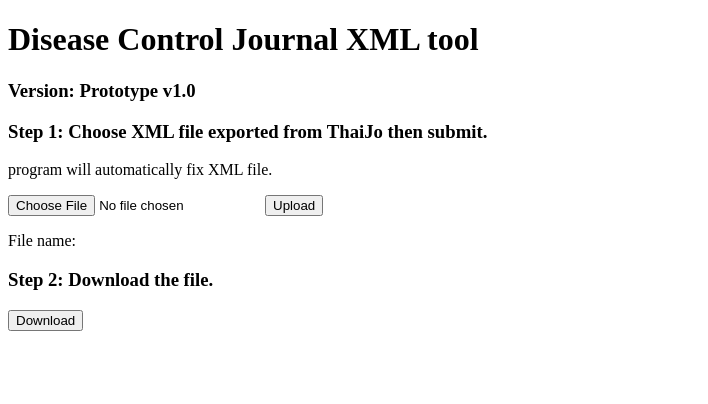
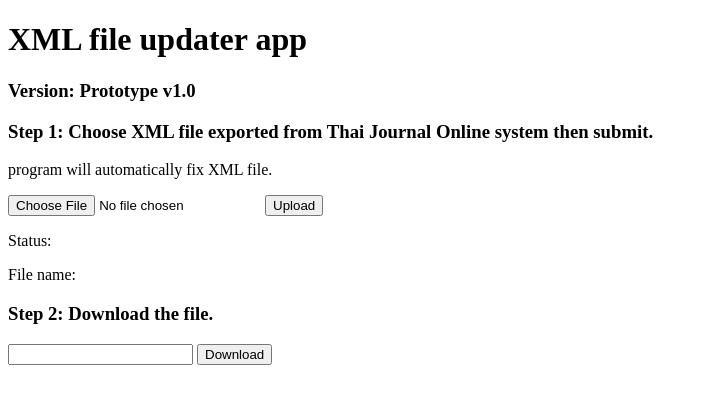
Before and after one commit to ChesterCheeze/dcj_helper, a FastAPI app: page /index in a window 1280 px wide. Shown: the top 404 px of the page, without its empty margins (0-708 px from the left). Run offline with FastAPI, Linux system fonts and the light colour scheme; parts of the project's set-up code (start-up, migrations or seed data) failed here and were passed over.

Commit message:
Update script

```diff
--- a/templates/index.html
+++ b/templates/index.html
@@ -6,9 +6,9 @@
     <title>DCJ XML tool</title>
 </head>
 <body>
-    <h1>Disease Control Journal XML tool</h1>
+    <h1>XML file updater app</h1>
     <h3>Version: Prototype v1.0</h3>
-    <h3>Step 1: Choose XML file exported from ThaiJo then submit.</h3>
+    <h3>Step 1: Choose XML file exported from Thai Journal Online system then submit.</h3>
     <p>program will automatically fix XML file.</p>
    <!--  <form method="POST" action="http://127.0.0.1:8000/index" enctype="multipart/form-data">
         <input type="file" name="file_upload" placeholder="file"></input>
@@ -18,12 +18,14 @@
         <input type="file" id="fileInput" placeholder="Choose file">
         <button type="button" onclick="uploadFile()">Upload</button>
     </form>
+
     <div id="progress">
-
+        <p>Status: <span id="status"></span></p>
     </div>
-    <p>File name: {{ filename }}</p>
+    <p>File name: <span id="fname"></span></p>
     <h3>Step 2: Download the file.</h3>
-    <form method="POST" action="http://127.0.0.1:8000/download" enctype="multipart/form-data">
+    <form method="GET" action="http://127.0.0.1:8000/download" enctype="multipart/form-data">
+        <input type="text" id="file_path" name="file_path">
         <button type="submit">Download</button>
     </form>
     <script>
@@ -37,12 +39,15 @@
                 method: 'POST',
                 body: formData
             })
-            .then(response => {
-                document.getElementById('progress').textContent = response.statusText;
-                console.log(response);
+            .then(response => response.json())
+            .then(datajson => {
+                document.getElementById('status').textContent = datajson.status;
+                document.getElementById('fname').textContent = datajson.filename;
+                document.getElementById('file_path').value = datajson.filename;
+                console.log(datajson);
             })
             .catch(error => {
-                document.getElementById('progress').textContent = error;
+                document.getElementById('status').textContent = error;
                 console.error(error);
             });
         }
```
